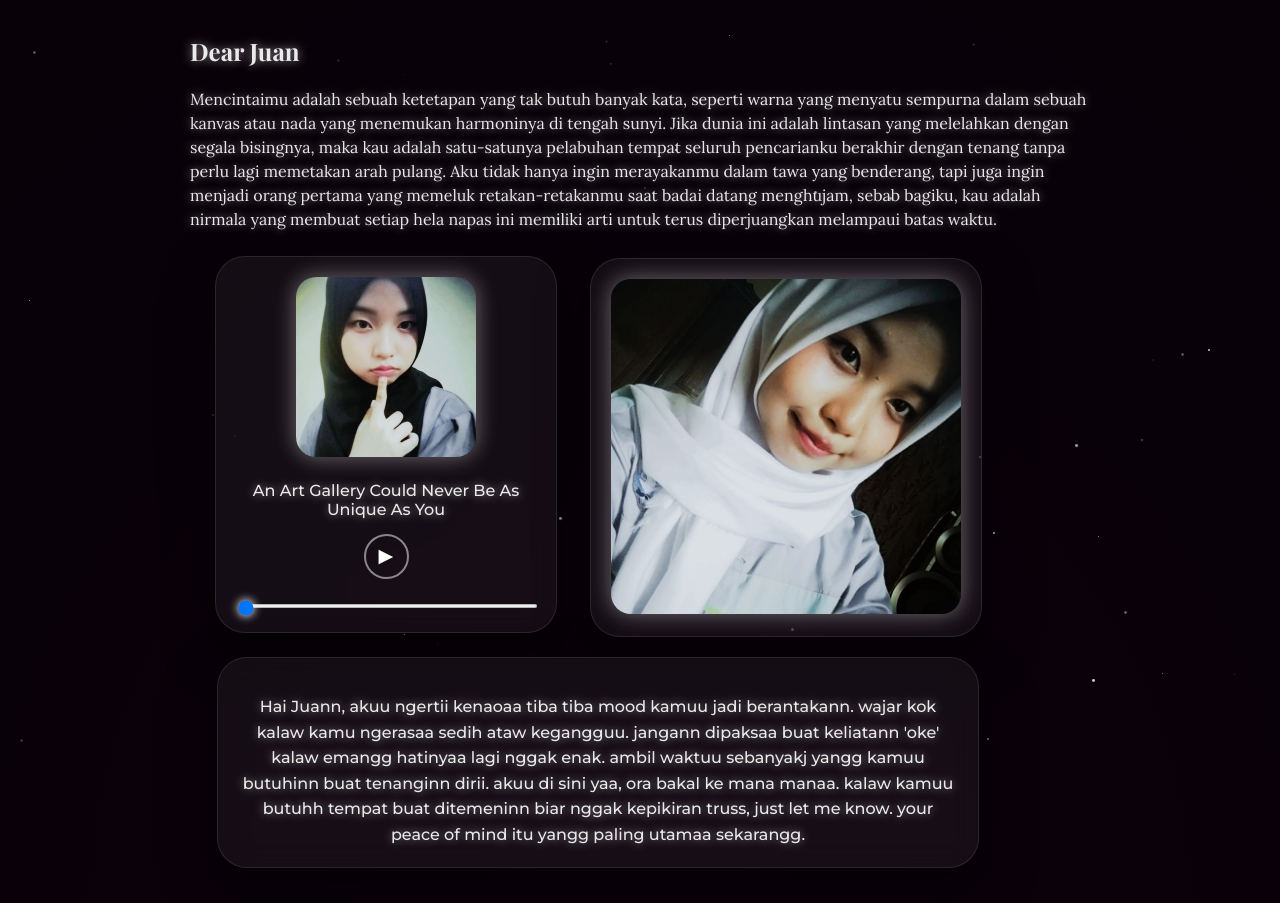
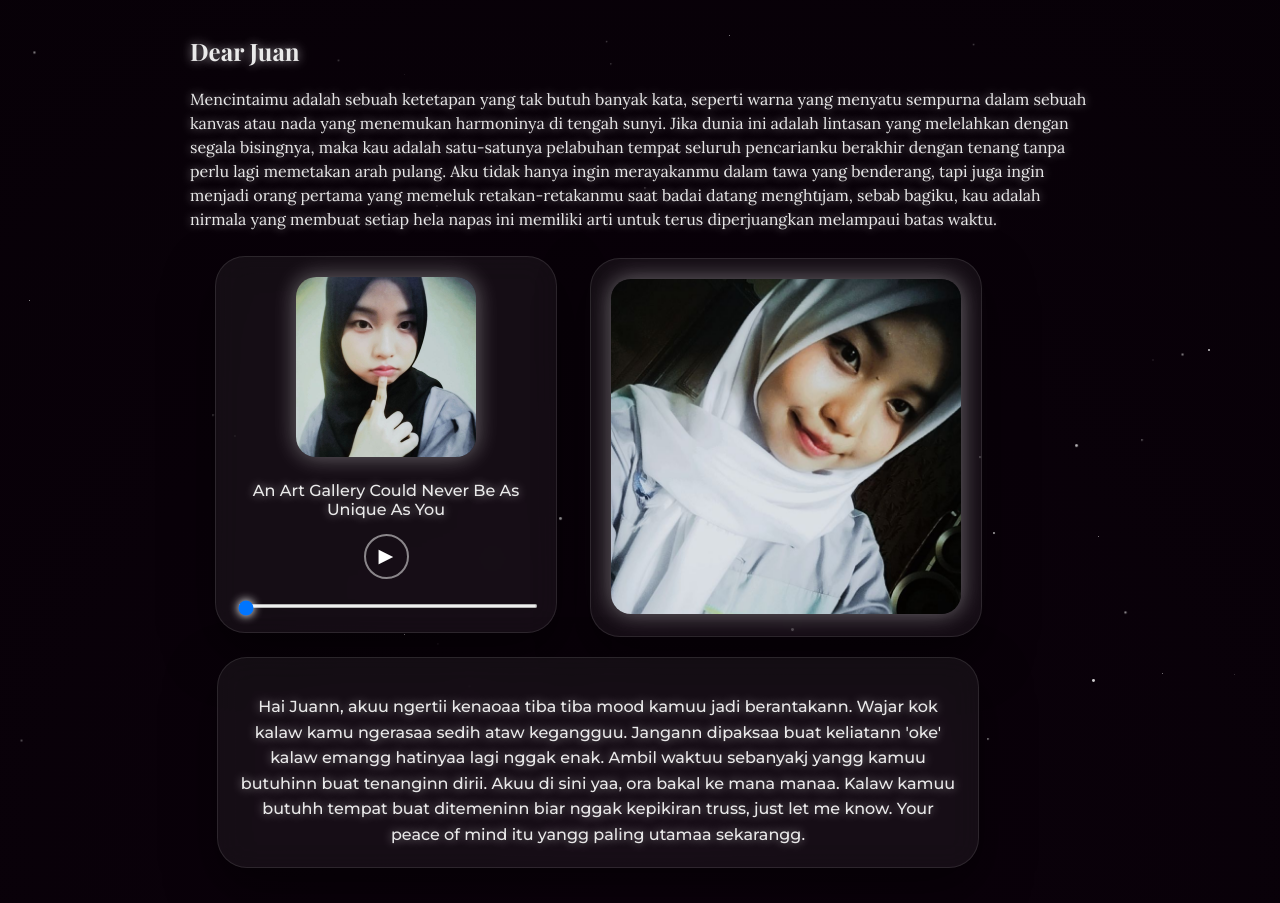
Before and after one commit to Jahssen7/Juann, a plain HTML site: page index.html in a window 1280 px wide. Drawn offline with nearby package versions, Linux system fonts and the light colour scheme.

Commit message:
Update index.html

```diff
--- a/index.html
+++ b/index.html
@@ -47,10 +47,10 @@ membuat setiap hela napas ini memiliki arti untuk terus diperjuangkan melampaui
 
 <div class="kata-kata">
     <p class="kata">Hai Juann, akuu ngertii kenaoaa tiba tiba mood kamuu jadi berantakann.
-        wajar kok kalaw kamu ngerasaa sedih ataw kegangguu. jangann dipaksaa buat keliatann
-        'oke' kalaw emangg hatinyaa lagi nggak enak. ambil waktuu sebanyakj yangg kamuu butuhinn
-        buat tenanginn dirii. akuu di sini yaa, ora bakal ke mana manaa. kalaw kamuu butuhh tempat
-        buat ditemeninn biar nggak kepikiran truss, just let me know. your peace of mind itu yangg
+        Wajar kok kalaw kamu ngerasaa sedih ataw kegangguu. Jangann dipaksaa buat keliatann
+        'oke' kalaw emangg hatinyaa lagi nggak enak. Ambil waktuu sebanyakj yangg kamuu butuhinn
+        buat tenanginn dirii. Akuu di sini yaa, ora bakal ke mana manaa. Kalaw kamuu butuhh tempat
+        buat ditemeninn biar nggak kepikiran truss, just let me know. Your peace of mind itu yangg
         paling utamaa sekarangg.</p>
 </div>
 
```
